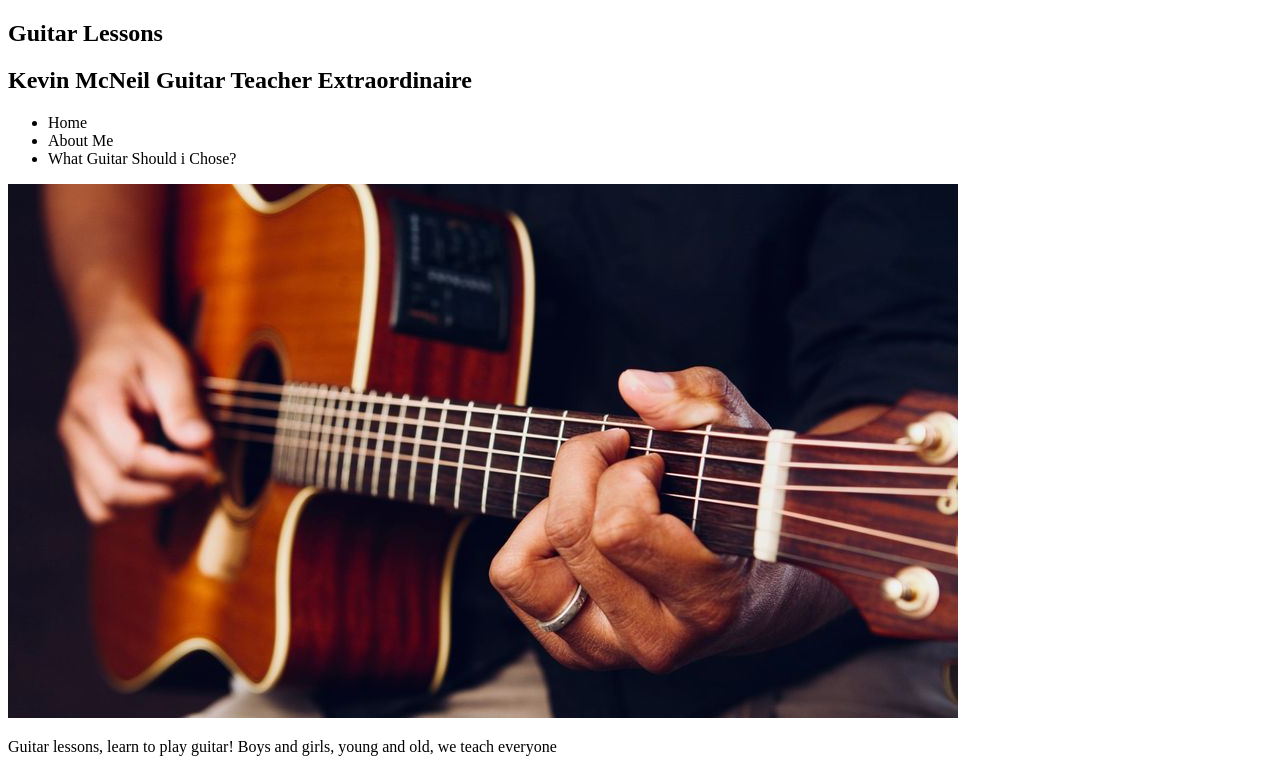
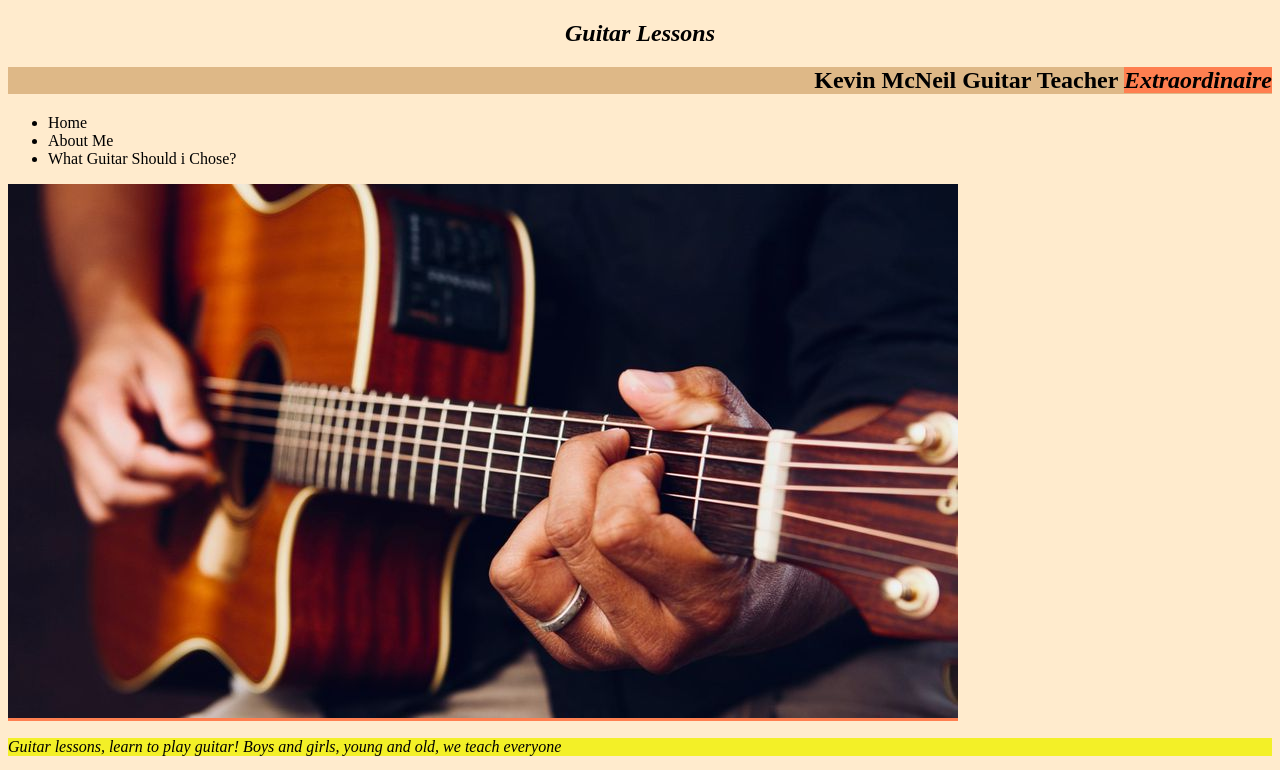
Before and after one commit to Kmac1027/guitar-website, a plain HTML site: page index.html in a window 1280 px wide. Shown: the top 770 px of the page. Drawn offline with Linux system fonts and the light colour scheme.

Commit message:
added css to website

```diff
--- a/index.html
+++ b/index.html
@@ -1,12 +1,13 @@
 <!DOCTYPE html>
 <html>
     <head>
+        <link href="style.css" type="text/css" rel="stylesheet">
         <title>Guitar Teacher Kevin</title>
     </head>
     <body>
         <section>
             <h1>Guitar Lessons</h1>
-            <h2>Kevin McNeil Guitar Teacher Extraordinaire</h2>
+            <h2>Kevin McNeil Guitar Teacher <special>Extraordinaire</special></h2>
             <nav>
                 <ul>
                     <li>Home</li>
@@ -16,7 +17,7 @@
             </nav>
         </section>
         <section>
-            <img src="guitar pic.jpg">
+           <special 2><img src="guitar pic.jpg">
             <p>Guitar lessons, learn to play guitar! Boys and girls, young and old, we teach everyone
             </p>
         </section>
@@ -26,7 +27,8 @@
              </p>
         </section>
         <footer>
-            &copy;Kevin  Ask About Learning Other Instruments!
+            Ask About Learning Other Instruments! <br>
+            &copy;Kevin
         </footer>
     </body>
 </html>
--- /dev/null
+++ b/style.css
@@ -0,0 +1,26 @@
+body {
+    background-color: blanchedalmond;
+}
+H1 {
+    font-style: italic;
+    text-align: center;
+}
+H2 {
+    text-align: right;
+    background-color: burlywood;
+}
+special {
+    text-shadow: chocolate;
+    font-style: italic;
+    background-color: coral;
+}
+P {
+    background-color: rgb(243, 240, 39);
+}
+
+footer {
+    font-style: italic;
+}
+section {
+    align-items: center;
+}
```
